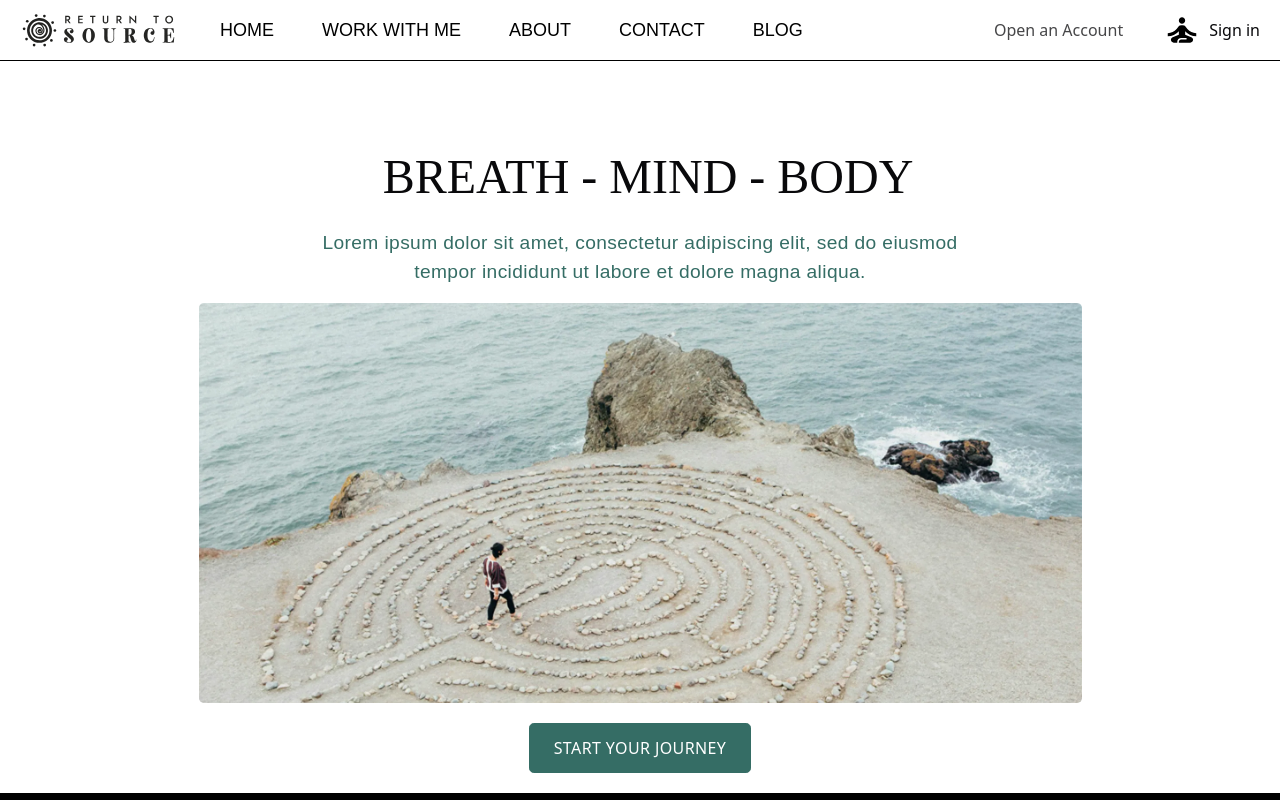
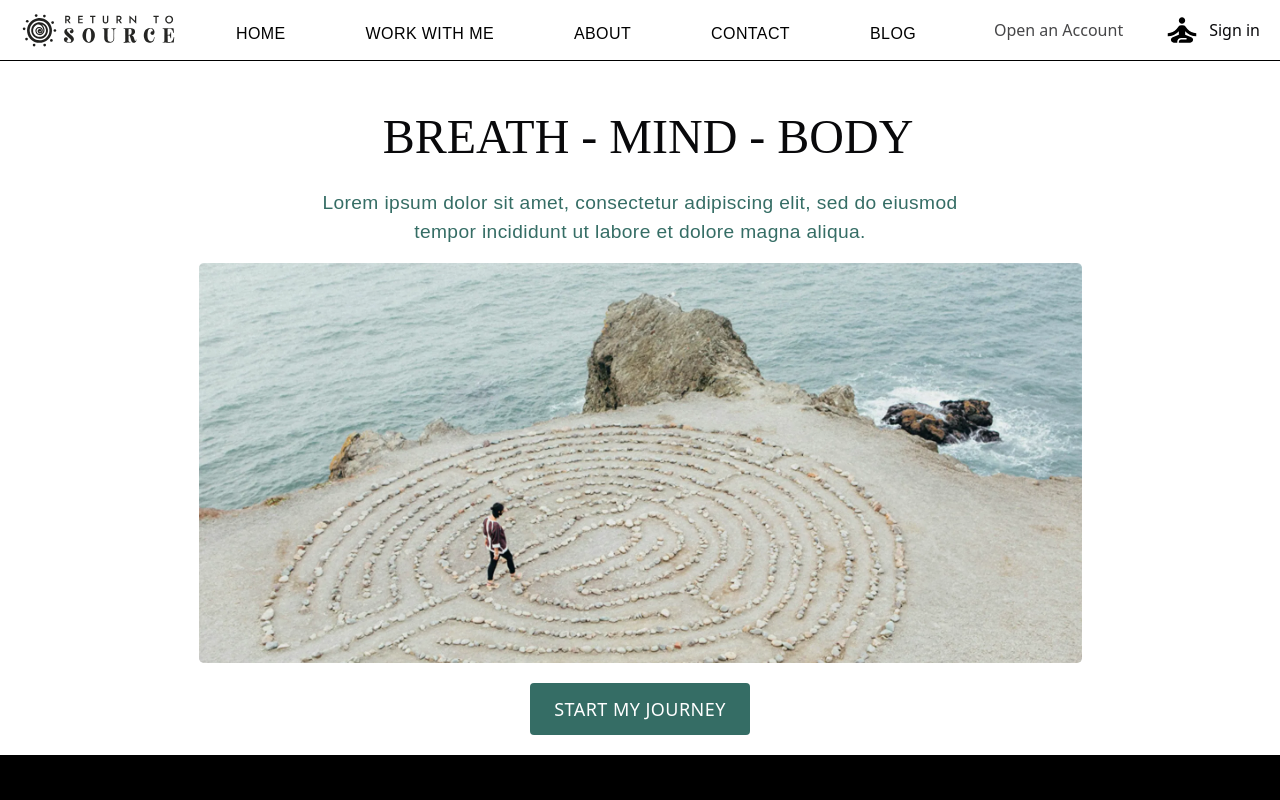
Before and after one commit to anna-rosew/return-to-source, a Next.js app: page / in a window 1280 px wide. Shown: the top 800 px of the page. Built offline with nearby package versions, Linux system fonts and the light colour scheme.

Commit message:
Edited custom button component

```diff
--- a/app/Components/BlackButton.tsx
+++ /dev/null
@@ -1,44 +0,0 @@
-type ButtonProps = {
-  text: string;
-  onClick?: () => void;
-  className?: string;
-  color?: "primary" | "secondary" | "danger" | "success";
-  size?: "small" | "medium" | "large";
-  disabled?: boolean;
-  loading?: boolean;
-  type?: "button" | "submit" | "reset";
-};
-
-const BlackButton: React.FC<ButtonProps> = ({
-  text,
-  onClick,
-  className = "",
-  color = "primary",
-  disabled = false,
-  loading = false,
-  type = "button",
-}) => {
-  const colorClasses = {
-    primary:
-      "bg-black text-white border-black hover:bg-customBeige hover:text-black",
-    secondary: "bg-gray-600 text-white border-gray-600 hover:bg-gray-700",
-    danger: "bg-red-600 text-white border-red-600 hover:bg-red-700",
-    success: "bg-green-600 text-white border-green-600 hover:bg-green-700",
-  };
-
-  return (
-    <button
-      onClick={onClick}
-      disabled={disabled || loading}
-      type={type}
-      className={`px-10 py-3 uppercase text-[15px] tracking-wide rounded-lg transition-colors duration-700 ease-in-out
-        ${colorClasses[color]} ${
-        disabled ? "cursor-not-allowed" : ""
-      } ${className}`}
-    >
-      {loading ? "Loading..." : text}
-    </button>
-  );
-};
-
-export default BlackButton;
--- a/app/Components/DefaultButton.tsx
+++ /dev/null
@@ -1,49 +0,0 @@
-type ButtonProps = {
-  text: string;
-  onClick?: () => void;
-  className?: string;
-  color?: "primary" | "secondary" | "danger" | "success";
-  size?: "small" | "medium" | "large";
-  disabled?: boolean;
-  loading?: boolean;
-  type?: "button" | "submit" | "reset";
-};
-
-const DefaultButton: React.FC<ButtonProps> = ({
-  text,
-  onClick,
-  className = "",
-  color = "primary",
-  size = "medium",
-  disabled = false,
-  loading = false,
-}) => {
-  const colorClasses = {
-    primary:
-      "bg-customTeal border-customTeal text-white hover:bg-black hover:text-white",
-    secondary: "bg-gray-500 border-gray-500 text-white hover:bg-gray-600",
-    danger: "bg-red-600 border-red-600 text-white hover:bg-red-700",
-    success: "bg-green-600 border-green-600 text-white hover:bg-green-700",
-  };
-
-  const sizeClasses = {
-    small: "px-4 py-2 text-sm",
-    medium: "px-6 py-3 text-base",
-    large: "px-8 py-4 text-lg",
-  };
-
-  return (
-    <button
-      onClick={onClick}
-      disabled={disabled || loading}
-      className={`rounded-lg uppercase tracking-wide border transition-colors duration-700 ease-in-out
-        ${sizeClasses[size]} ${colorClasses[color]} ${
-        disabled ? "cursor-not-allowed" : ""
-      } ${className}`}
-    >
-      {loading ? "Loading..." : text}
-    </button>
-  );
-};
-
-export default DefaultButton;
--- a/app/Components/NavBar.tsx
+++ b/app/Components/NavBar.tsx
@@ -1,10 +1,10 @@
 "use client";
 import Link from "next/link";
 import Image from "next/image";
-
 import Logo from "../../public/assets/Logo.svg";
 import User from "../../public/assets/User.svg";
 import Menu from "../../public/assets/Menu.svg";
+import { Button } from "./ui/button";
 
 export function Navbar() {
   const navLinks = [
@@ -28,9 +28,14 @@ export function Navbar() {
         </Link>
         <div className="hidden lg:flex px-10 gap-x-[48px]">
           {navLinks.map((item, index) => (
-            <Link href={item.link} key={index} className="nav-links">
+            <Button
+              variant="link"
+              href={item.link}
+              key={index}
+              className="pb-0"
+            >
               {item.name}
-            </Link>
+            </Button>
           ))}
         </div>
       </div>
--- /dev/null
+++ b/app/components/ui/button.tsx
@@ -0,0 +1,69 @@
+import React from "react";
+import { cn } from "@/lib/utils"; // Assuming this utility function is available
+
+interface ButtonProps
+  extends React.ButtonHTMLAttributes<HTMLButtonElement | HTMLAnchorElement> {
+  variant?: "primary" | "secondary" | "outline" | "white-outline" | "link";
+  size?: "sm" | "md" | "lg";
+  as?: "button" | "a"; // Allow switching between button and anchor elements
+  href?: string; // Only for links
+}
+
+const Button = React.forwardRef<
+  HTMLButtonElement | HTMLAnchorElement,
+  ButtonProps
+>(
+  ({
+    className,
+    variant = "primary",
+    size = "md",
+    children,
+    as = "button",
+    href,
+    ...props
+  }) => {
+    const baseStyles =
+      "tracking-wide transition-colors duration-700 ease-in-out rounded font-regular";
+
+    // Define variant styles including the 'link' variant
+    const variantStyles = {
+      primary:
+        "bg-customTeal border-customTeal text-white hover:bg-black hover:text-white uppercase",
+      secondary:
+        "bg-black text-customBeige hover:bg-black hover:text-customBeige",
+      outline:
+        "border border-black text-black hover:bg-black hover:text-white uppercase",
+      "white-outline":
+        "border border-white text-white hover:bg-white hover:text-white uppercase",
+      link: "font-jost text-[16px] text-black uppercase relative hover:text-black cursor-pointer transition-all ease-in-out inline-block before:transition-all before:ease-in-out before:duration-700 before:absolute before:bg-black before:origin-center before:h-[1px] before:w-0 hover:before:w-full hover:before:left-0 before:bottom-0",
+    };
+
+    const sizeStyles = {
+      sm: "px-2 py-1 text-sm",
+      md: "px-4 py-2",
+      lg: "px-6 py-3 text-lg",
+    };
+
+    // Determine the correct element (button or link)
+    const Component = as === "a" ? "a" : "button";
+
+    return (
+      <Component
+        className={cn(
+          baseStyles,
+          variantStyles[variant],
+          sizeStyles[size],
+          className
+        )}
+        href={href}
+        {...props}
+      >
+        {children}
+      </Component>
+    );
+  }
+);
+
+Button.displayName = "Button";
+
+export { Button };
--- a/app/layout.tsx
+++ b/app/layout.tsx
@@ -2,7 +2,7 @@
 import Head from "next/head";
 
 import "./globals.css";
-import { Navbar } from "./Components/NavBar";
+import { Navbar } from "./components/NavBar";
 
 export default function RootLayout({
   children,
--- a/app/page.tsx
+++ b/app/page.tsx
@@ -1,7 +1,7 @@
-import HeroImage from "@/app/Components/HeroImage";
-import DefaultButton from "@/app/Components/DefaultButton";
+import HeroImage from "@/app/components/HeroImage";
 import { Metadata } from "next";
-import HomeScroll from "./Components/HomeScroll";
+import HomeScroll from "./components/HomeScroll";
+import { Button } from "./components/ui/button";
 
 export const metadata: Metadata = {
   title: "Rose Long | Return to Source",
@@ -33,7 +33,7 @@ export default function Home() {
   return (
     <div className="relative flex flex-col justify-left items-left lg:justify-center lg:items-center overflow-hidden">
       {/* Content */}
-      <h4 className="uppercase text-[28px] lg:text-[48px] leading-2 text-left lg:text-center pt-20 pl-4 font-neato">
+      <h4 className="uppercase text-[28px] lg:text-[48px] leading-2 text-left lg:text-center pt-10 pl-4 font-neato">
         Breath - Mind - Body
       </h4>
       <p className="p-4 lg:mx-[290px] lg:text-center text-customTeal">
@@ -41,7 +41,9 @@ export default function Home() {
         tempor incididunt ut labore et dolore magna aliqua.
       </p>
       <HeroImage />
-      <DefaultButton text="Start your journey" className="my-5 mx-2" />
+      <Button variant="primary" size="lg" className="my-5 mx-2 " href="/work">
+        Start my journey
+      </Button>
       <div className="h-full w-full bg-black">
         <HomeScroll />
       </div>
--- a/package.json
+++ b/package.json
@@ -10,6 +10,7 @@
   },
   "dependencies": {
     "@radix-ui/react-icons": "^1.3.2",
+    "@radix-ui/react-slot": "^1.1.0",
     "bcrypt": "^5.1.1",
     "class-variance-authority": "^0.7.1",
     "clsx": "^2.1.1",
```
Also changed, not shown: app/components/Footer.tsx (added), 1 other file (tests, documents, lock files or other folders).
